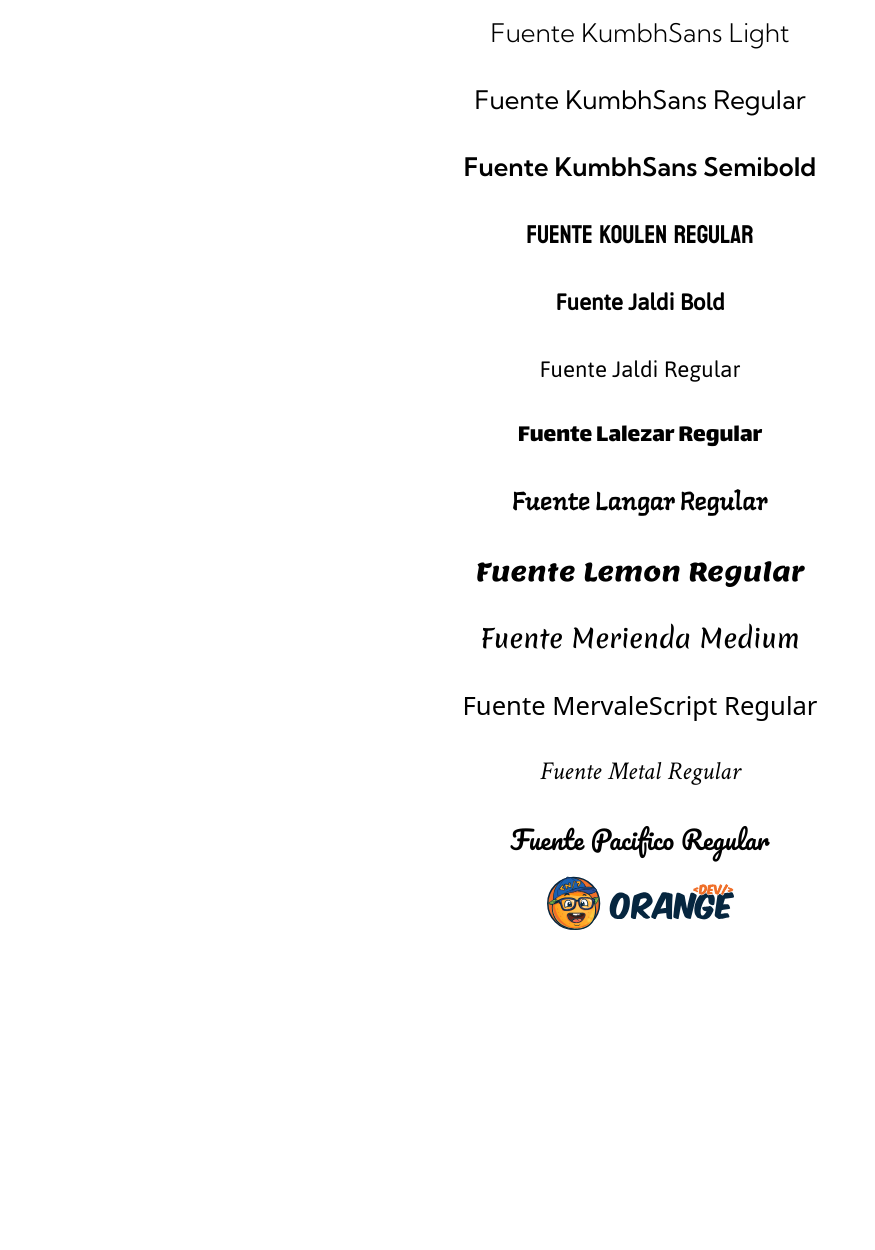
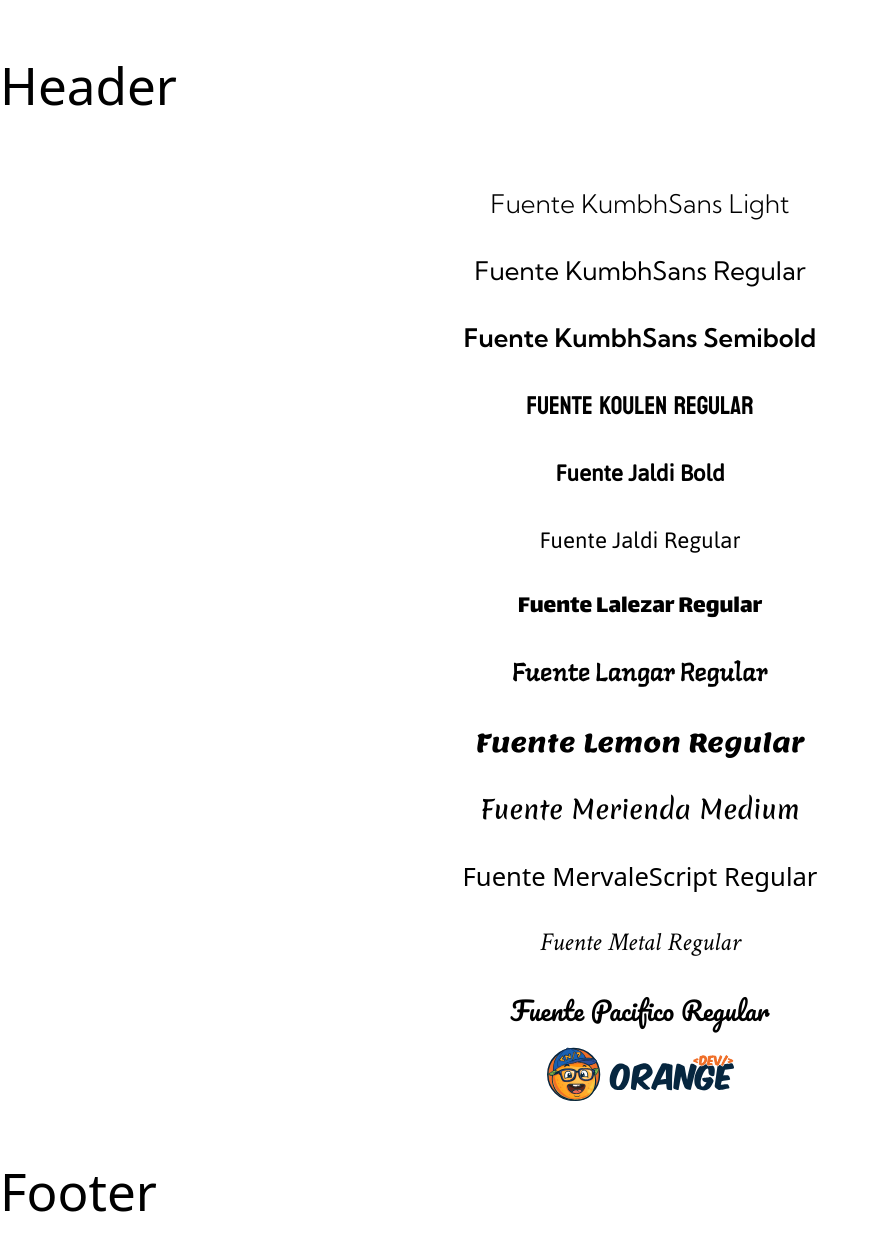
Before and after one commit to Nisanech/ecorganicos, a Next.js app: page / in a window 1280 px wide. Shown: the top 1250 px of the page, without its empty margins (0-875 px from the left). Before the commit the page ends 934 px from the top, so only its background shows below. Built offline with nearby package versions, Linux system fonts and the light colour scheme.

Commit message:
Feat(Layout): Layout configuration for all views.

```diff
--- a/src/app/layout.tsx
+++ b/src/app/layout.tsx
@@ -2,6 +2,8 @@ import type { Metadata } from "next";
 
 import "@/shared/styles/globals.css";
 import "@/shared/styles/normalize.css";
+import Header from "@/presentation/components/Header";
+import Footer from "@/presentation/components/Footer";
 
 export const metadata: Metadata = {
   title: "Ecorganicos | Nosotros",
@@ -15,7 +17,13 @@ export default function RootLayout({
 }>) {
   return (
     <html lang="en">
-      <body className={`custom-scrollbar`}>{children}</body>
+      <body className={`custom-scrollbar`}>
+        <Header></Header>
+
+        <main>{ children }</main>
+
+        <Footer></Footer>
+      </body>
     </html>
   );
 }
```
